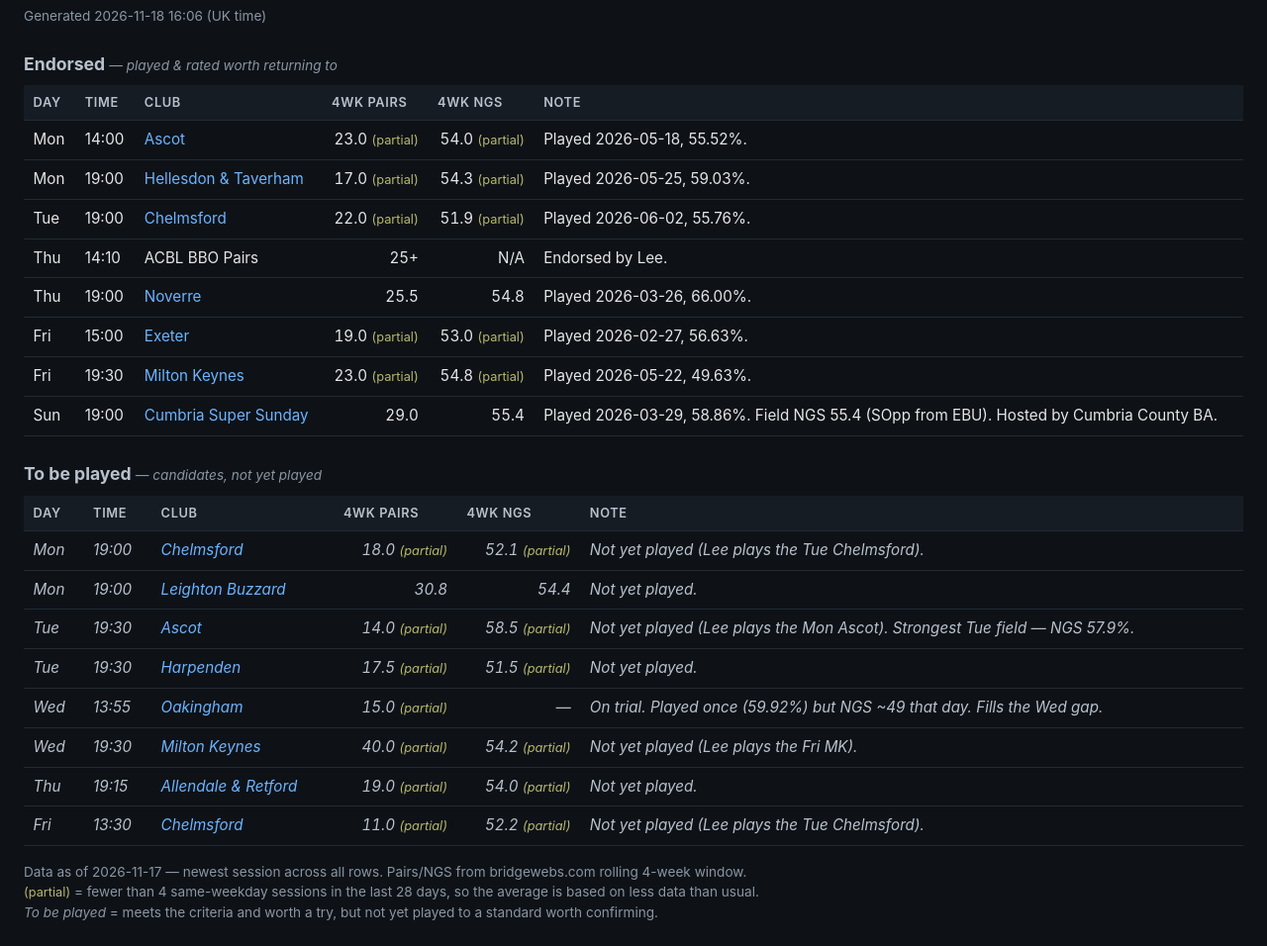
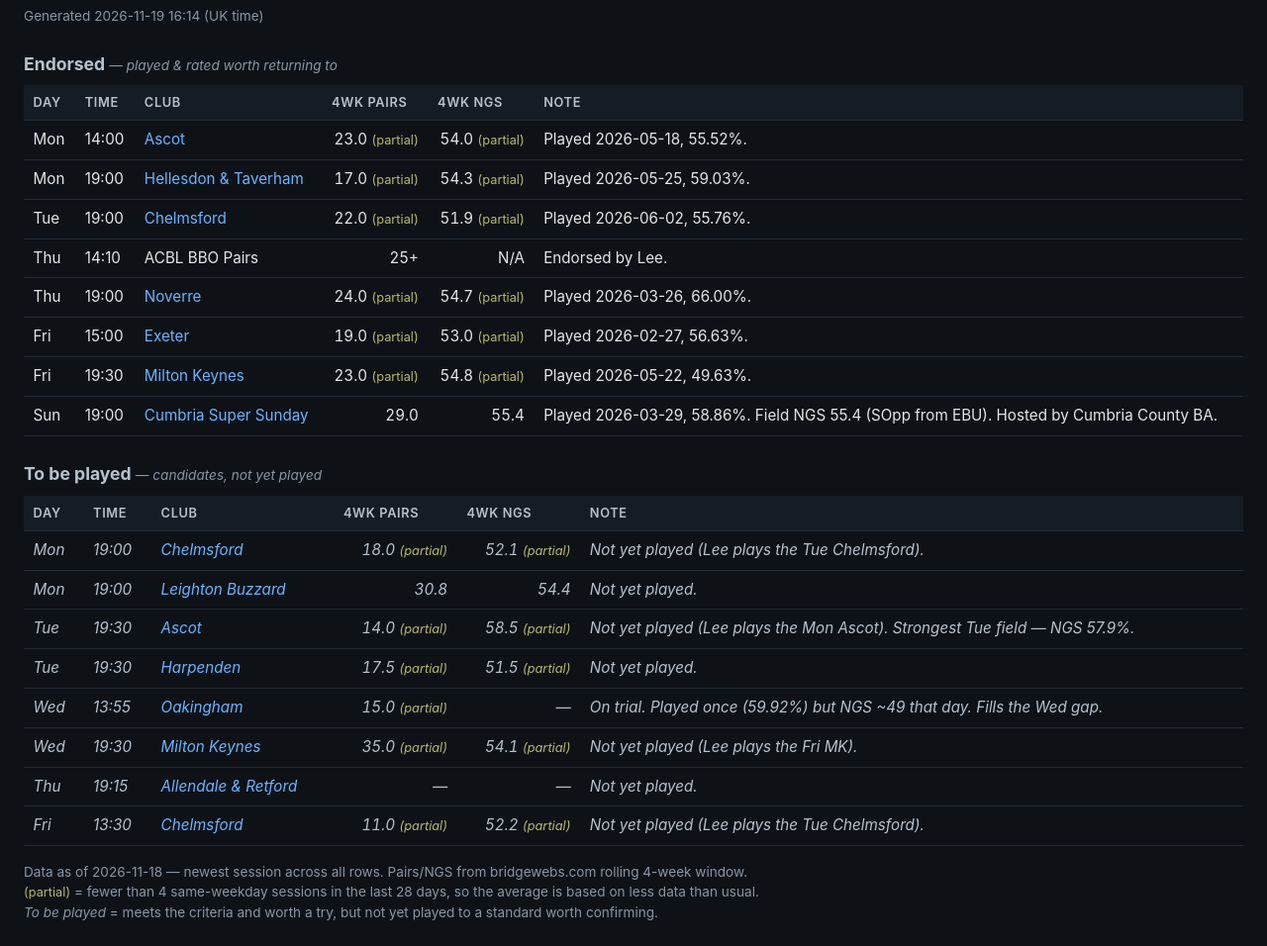
Before and after one commit to theleeguy64-maker/Bridge-Club-Games, a plain HTML site: page docs/index.html in a window 1280 px wide. Shown: the part 56-1012 px from the top of the page at 99% size. Drawn offline with Linux system fonts and the light colour scheme.

Commit message:
ci: refresh stats + regenerate docs/index.html

```diff
--- a/docs/index.html
+++ b/docs/index.html
@@ -9,7 +9,7 @@
 <meta name="apple-mobile-web-app-status-bar-style" content="black-translucent">
 <meta name="apple-mobile-web-app-title" content="Bridge">
 <meta name="theme-color" content="#0e1217">
-<meta name="build-version" content="20261118-160637">
+<meta name="build-version" content="20261119-161405">
 <script>
   // Auto-update flow:
   //   1. On page load, register/update SW. Forces SW update check past the 10-min
@@ -20,7 +20,7 @@
   //   3. The reload-once guard (sessionStorage) prevents infinite loops.
   (function() {
     if (!('serviceWorker' in navigator)) return;
-    var BUILD = "20261118-160637";
+    var BUILD = "20261119-161405";
     var reloadOnce = function(reason) {
       if (sessionStorage.getItem('bcg_reloaded_for') === BUILD) return;
       sessionStorage.setItem('bcg_reloaded_for', BUILD);
@@ -73,7 +73,7 @@
 </head>
 <body>
 <h1>RealBridge Bridge Club Games</h1>
-<div class="ts">Generated 2026-11-18 16:06 (UK time)</div>
+<div class="ts">Generated 2026-11-19 16:14 (UK time)</div>
 <h2>Endorsed <span class="sub">— played &amp; rated worth returning to</span></h2>
 <table>
   <thead>
@@ -84,7 +84,7 @@
 <tr><td>Mon</td><td>19:00</td><td><a href="https://www.bridgewebs.com/taverham/">Hellesdon &amp; Taverham</a></td><td class="num">17.0 <span class="partial">(partial)</span></td><td class="num">54.3 <span class="partial">(partial)</span></td><td>Played 2026-05-25, 59.03%.</td></tr>
 <tr><td>Tue</td><td>19:00</td><td><a href="https://www.bridgewebs.com/chelmsford/">Chelmsford</a></td><td class="num">22.0 <span class="partial">(partial)</span></td><td class="num">51.9 <span class="partial">(partial)</span></td><td>Played 2026-06-02, 55.76%.</td></tr>
 <tr><td>Thu</td><td>14:10</td><td>ACBL BBO Pairs</td><td class="num">25+</td><td class="num">N/A</td><td>Endorsed by Lee.</td></tr>
-<tr><td>Thu</td><td>19:00</td><td><a href="https://www.bridgewebs.com/noverre/">Noverre</a></td><td class="num">25.5</td><td class="num">54.8</td><td>Played 2026-03-26, 66.00%.</td></tr>
+<tr><td>Thu</td><td>19:00</td><td><a href="https://www.bridgewebs.com/noverre/">Noverre</a></td><td class="num">24.0 <span class="partial">(partial)</span></td><td class="num">54.7 <span class="partial">(partial)</span></td><td>Played 2026-03-26, 66.00%.</td></tr>
 <tr><td>Fri</td><td>15:00</td><td><a href="https://www.bridgewebs.com/exeter/">Exeter</a></td><td class="num">19.0 <span class="partial">(partial)</span></td><td class="num">53.0 <span class="partial">(partial)</span></td><td>Played 2026-02-27, 56.63%.</td></tr>
 <tr><td>Fri</td><td>19:30</td><td><a href="https://www.bridgewebs.com/miltonkeynes/">Milton Keynes</a></td><td class="num">23.0 <span class="partial">(partial)</span></td><td class="num">54.8 <span class="partial">(partial)</span></td><td>Played 2026-05-22, 49.63%.</td></tr>
 <tr><td>Sun</td><td>19:00</td><td><a href="https://www.bridgewebs.com/cumbria/">Cumbria Super Sunday</a></td><td class="num">29.0</td><td class="num">55.4</td><td>Played 2026-03-29, 58.86%. Field NGS 55.4 (SOpp from EBU). Hosted by Cumbria County BA.</td></tr>
@@ -101,13 +101,13 @@
 <tr class="to-play"><td>Tue</td><td>19:30</td><td><a href="https://www.bridgewebs.com/ascot/">Ascot</a></td><td class="num">14.0 <span class="partial">(partial)</span></td><td class="num">58.5 <span class="partial">(partial)</span></td><td>Not yet played (Lee plays the Mon Ascot). Strongest Tue field — NGS 57.9%.</td></tr>
 <tr class="to-play"><td>Tue</td><td>19:30</td><td><a href="https://www.bridgewebs.com/harpenden/">Harpenden</a></td><td class="num">17.5 <span class="partial">(partial)</span></td><td class="num">51.5 <span class="partial">(partial)</span></td><td>Not yet played.</td></tr>
 <tr class="to-play"><td>Wed</td><td>13:55</td><td><a href="https://www.bridgewebs.com/oakingham/">Oakingham</a></td><td class="num">15.0 <span class="partial">(partial)</span></td><td class="num">—</td><td>On trial. Played once (59.92%) but NGS ~49 that day. Fills the Wed gap.</td></tr>
-<tr class="to-play"><td>Wed</td><td>19:30</td><td><a href="https://www.bridgewebs.com/miltonkeynes/">Milton Keynes</a></td><td class="num">40.0 <span class="partial">(partial)</span></td><td class="num">54.2 <span class="partial">(partial)</span></td><td>Not yet played (Lee plays the Fri MK).</td></tr>
-<tr class="to-play"><td>Thu</td><td>19:15</td><td><a href="https://www.bridgewebs.com/allendale/">Allendale &amp; Retford</a></td><td class="num">19.0 <span class="partial">(partial)</span></td><td class="num">54.0 <span class="partial">(partial)</span></td><td>Not yet played.</td></tr>
+<tr class="to-play"><td>Wed</td><td>19:30</td><td><a href="https://www.bridgewebs.com/miltonkeynes/">Milton Keynes</a></td><td class="num">35.0 <span class="partial">(partial)</span></td><td class="num">54.1 <span class="partial">(partial)</span></td><td>Not yet played (Lee plays the Fri MK).</td></tr>
+<tr class="to-play"><td>Thu</td><td>19:15</td><td><a href="https://www.bridgewebs.com/allendale/">Allendale &amp; Retford</a></td><td class="num">—</td><td class="num">—</td><td>Not yet played.</td></tr>
 <tr class="to-play"><td>Fri</td><td>13:30</td><td><a href="https://www.bridgewebs.com/chelmsford/">Chelmsford</a></td><td class="num">11.0 <span class="partial">(partial)</span></td><td class="num">52.2 <span class="partial">(partial)</span></td><td>Not yet played (Lee plays the Tue Chelmsford).</td></tr>
   </tbody>
 </table>
 <footer>
-Data as of 2026-11-17 — newest session across all rows. Pairs/NGS from bridgewebs.com rolling 4-week window.<br>
+Data as of 2026-11-18 — newest session across all rows. Pairs/NGS from bridgewebs.com rolling 4-week window.<br>
 <span class="partial">(partial)</span> = fewer than 4 same-weekday sessions in the last 28 days, so the average is based on less data than usual.<br>
 <em>To be played</em> = meets the criteria and worth a try, but not yet played to a standard worth confirming.
 </footer>
--- a/docs/sw.js
+++ b/docs/sw.js
@@ -1,6 +1,6 @@
 // Service worker — network-first for the page, so updates appear on every refresh.
 // Bumped automatically by the generator on every regen.
-const VERSION = '20261118-160637';
+const VERSION = '20261119-161405';
 const CACHE = `bcg-${VERSION}`;
 
 self.addEventListener('install', e => {
```
